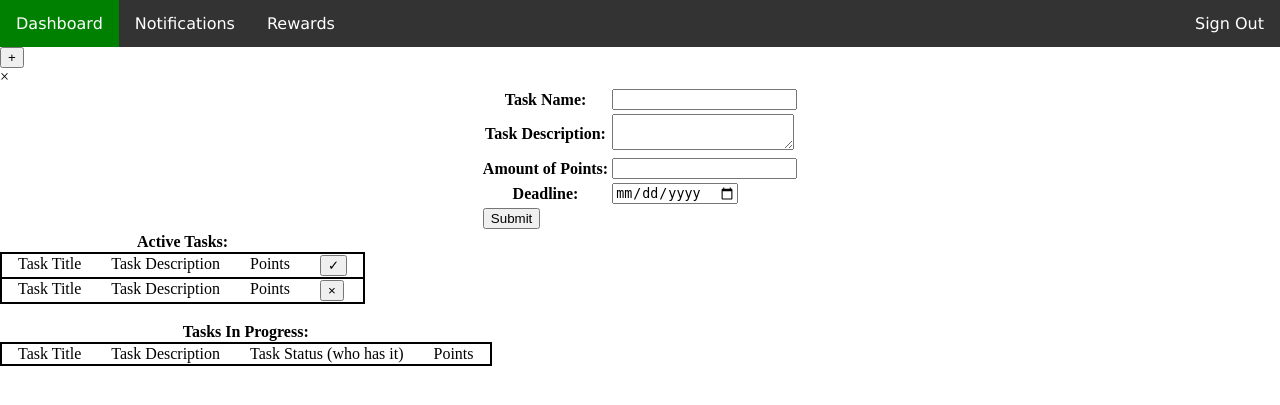
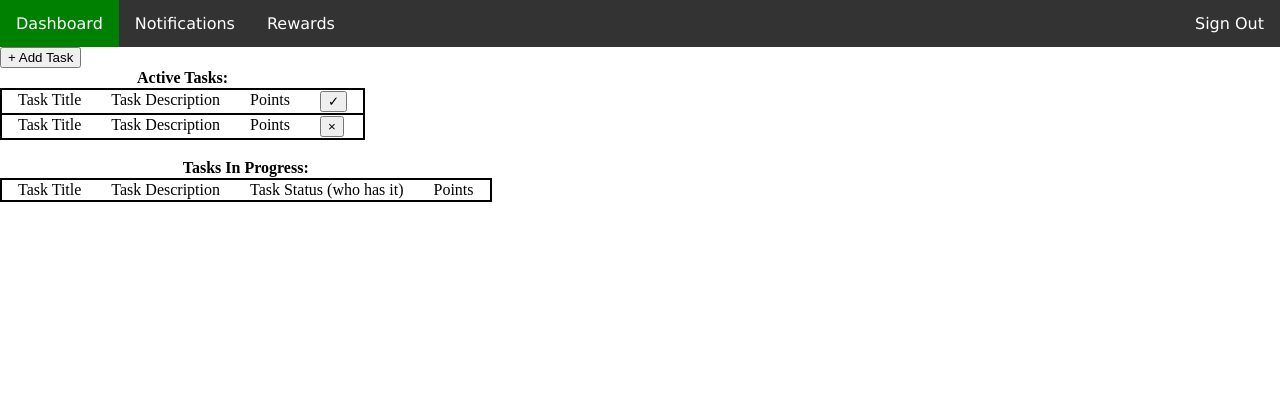
Before and after one commit to Grbic-Srdjan/Tiger-Tabs, a PHP site: page /dashboard.html in a window 1280 px wide. Shown: the top 405 px of the page. Run offline with PHP 8.4, Linux system fonts and the light colour scheme.

Commit message:
Finished modals to add rewards and add tasks

```diff
--- a/dashboard.html
+++ b/dashboard.html
@@ -4,7 +4,7 @@
 <head>
     <meta charset="utf-8">
     <meta http-equiv="X-UA-Compatible" content="IE=edge">
-    <title></title>
+    <title>Dashboard</title>
     <meta name="description" content="">
     <meta name="viewport" content="width=device-width, initial-scale=1">
     <link rel="stylesheet" href="theme.css" />
@@ -22,7 +22,7 @@
 
     <!--[BEGIN]PARENTS ONLY-->
     <style></style>
-    <button id="createNewTaskButtonForModal">+</button>
+    <button id="createNewTaskButtonForModal">+ Add Task</button>
     <div id="createNewTaskModal" class="modal-background">
         <div class="modal-content">
             <span class="close">&times;</span>
@@ -46,7 +46,7 @@
                             <td><input type="date" name="deadline" /></td>
                         </tr>
                         <tr>
-                            <td colspan="2"><input type="submit" /></td>
+                            <td style="text-align: center;" colspan="2"><input type="submit" value="Add Task" /></td>
                             <!--BACKEND: Once task is added, close modal-->
                         </tr>
                     </table>
@@ -57,9 +57,12 @@
     <script>
         var createNewTaskButtonForModal = document.querySelector("#createNewTaskButtonForModal");
         var createNewTaskModal = document.querySelector("#createNewTaskModal");
-        var closeButton = document.querySelector("")
+        var closeButton = document.querySelector(".close");
         createNewTaskButtonForModal.onclick = () => {
             createNewTaskModal.style.display = "block";
+        };
+        closeButton.onclick = () => {
+            createNewTaskModal.style.display = "none";
         };
     </script>
     <!--[END]PARENTS ONLY-->
--- a/theme.css
+++ b/theme.css
@@ -2,6 +2,12 @@
 
 .flex {
     display: flex;
+}
+
+button:hover,
+input[type=submit]:hover,
+input[type=date]:hover {
+    cursor: pointer;
 }
 
 
@@ -92,3 +98,60 @@ li a:hover {
     margin-left: 15px;
     margin-right: 15px;
 }
+
+
+/*Modal*/
+
+
+/* The Modal (background) */
+
+.modal-background {
+    display: none;
+    /* Hidden by default */
+    position: fixed;
+    /* Stay in place */
+    z-index: 1;
+    /* Sit on top */
+    padding-top: 100px;
+    /* Location of the box */
+    left: 0;
+    top: 0;
+    width: 100%;
+    /* Full width */
+    height: 100%;
+    /* Full height */
+    overflow: auto;
+    /* Enable scroll if needed */
+    background-color: rgb(0, 0, 0);
+    /* Fallback color */
+    background-color: rgba(0, 0, 0, 0.4);
+    /* Black w/ opacity */
+}
+
+
+/* Modal Content */
+
+.modal-content {
+    background-color: #fefefe;
+    margin: auto;
+    padding: 20px;
+    border: 1px solid #888;
+    width: 50%;
+}
+
+
+/* The Close Button */
+
+.close {
+    color: #aaaaaa;
+    float: right;
+    font-size: 28px;
+    font-weight: bold;
+}
+
+.close:hover,
+.close:focus {
+    color: #000;
+    text-decoration: none;
+    cursor: pointer;
+}
```
Also changed, not shown: leaderboard.html (+66 -1 lines).
